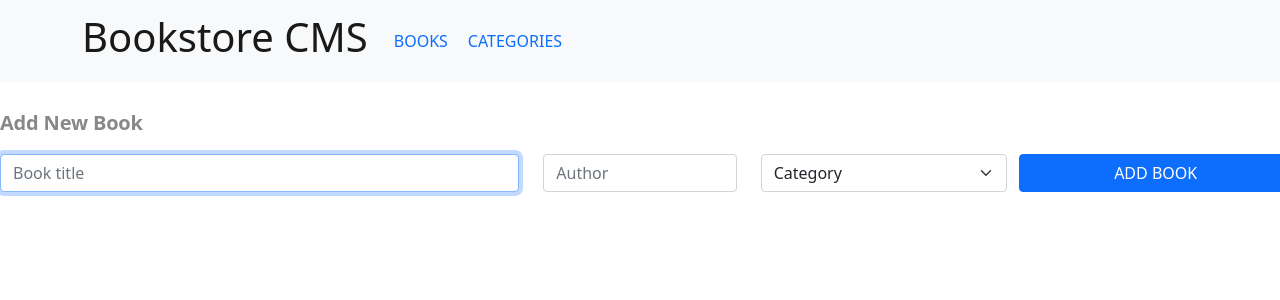
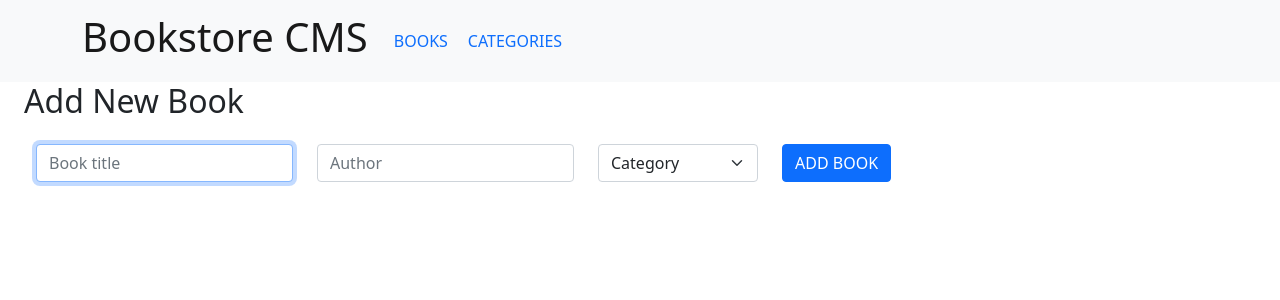
Before and after one commit to Ntwali-Josue/bookstore, a React (Create React App) app: page / in a window 1280 px wide. Shown: the top 300 px of the page. Built offline with nearby package versions, Linux system fonts and the light colour scheme.

Commit message:
Decrease inputs field sizes

```diff
--- a/src/components/AddBook.js
+++ b/src/components/AddBook.js
@@ -4,18 +4,6 @@ import {
   Row, Form, Button, Col,
 } from 'react-bootstrap';
 import PropTypes from 'prop-types';
-
-const formStyle = [
-  {
-    width: '10.875rem',
-    height: '1.5rem',
-    margin: '1.813rem 32.75rem 1.188rem 0',
-    fontSize: '1.25rem',
-    fontWeight: 'Bold',
-    letterSpacing: '-0.18px',
-    color: '#888',
-  },
-];
 
 const AddBook = ({ submitBook }) => {
   const inputRef = useRef([]);
@@ -43,10 +31,10 @@ const AddBook = ({ submitBook }) => {
 
   return (
     <div className="form">
-      <h2 style={formStyle[0]}>Add New Book</h2>
+      <h2 className="mx-4">Add New Book</h2>
       <Form>
-        <Row className="mb-4">
-          <Col xs={5} controlId="formGridCity">
+        <Row className="m-4">
+          <Col xs="auto" controlId="formGridCity">
             <Form.Control
               placeholder="Book title"
               ref={(el) => {
@@ -54,7 +42,7 @@ const AddBook = ({ submitBook }) => {
               }}
             />
           </Col>
-          <Col xs={2} controlId="formGridCity">
+          <Col xs="auto" controlId="formGridCity">
             <Form.Control
               placeholder="Author"
               ref={(el) => {
@@ -62,7 +50,8 @@ const AddBook = ({ submitBook }) => {
               }}
             />
           </Col>
-          <Form.Group as={Col} controlId="formGridState">
+          <Col xs="auto">
+            <Form.Group controlId="formGridState">
               <Form.Select defaultValue="Category">
                 <option>Category</option>
                 <option>Action</option>
@@ -70,9 +59,12 @@ const AddBook = ({ submitBook }) => {
                 <option>Science Fiction</option>
               </Form.Select>
             </Form.Group>
+          </Col>
+          <Col>
             <Button as={Col} variant="primary" type="submit" onClick={addBook}>
               ADD BOOK
             </Button>
+          </Col>
         </Row>
       </Form>
     </div>
```
Lines whose indentation alone changed are shown as unchanged.
